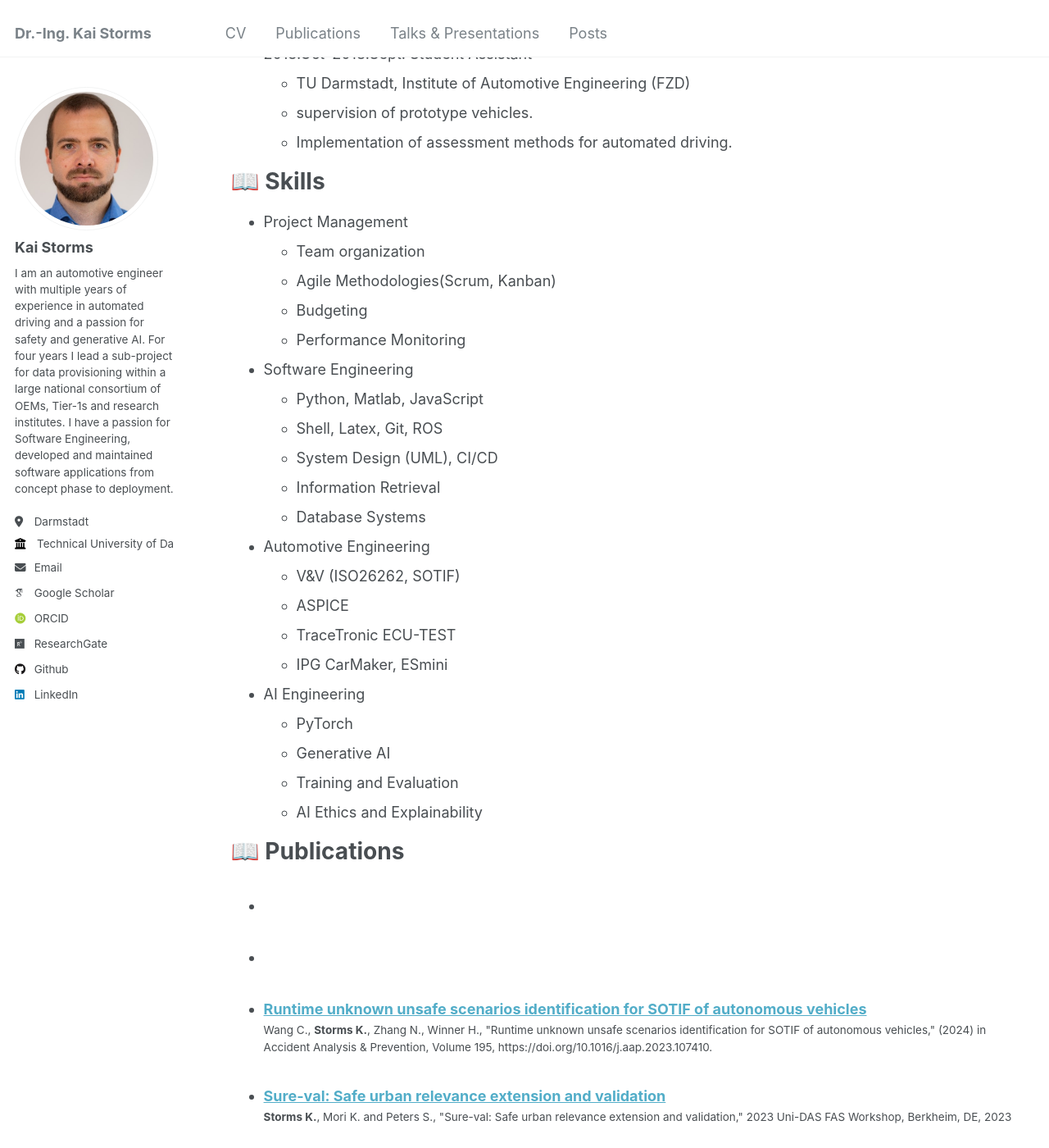
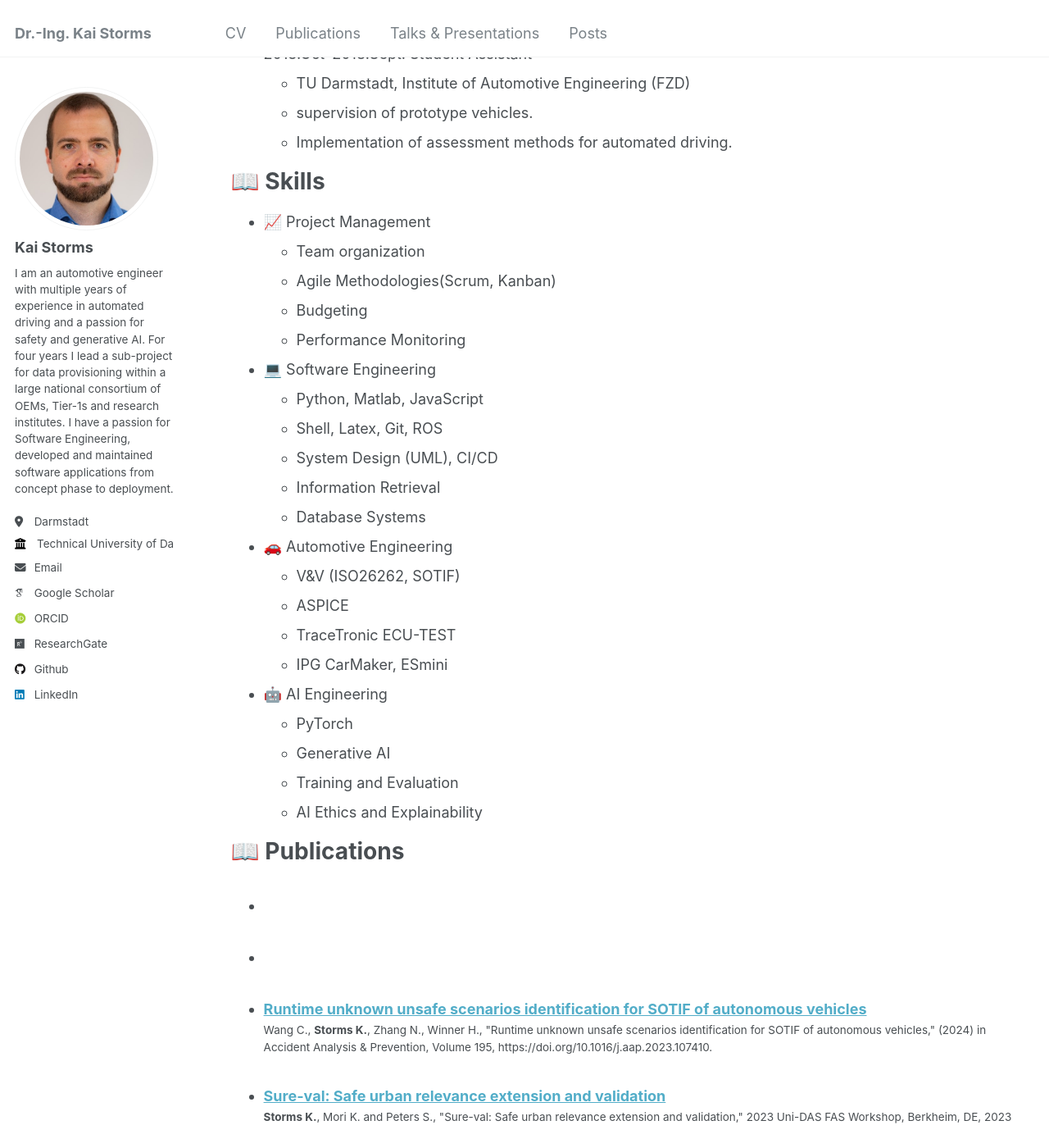
Before and after one commit to kai-storms/kai-storms.github.io, a Jekyll site: the page built from _pages/cv.md, in a window 1280 px wide and 1400 px high, scrolled down 965 px. Shown: the whole window at 82% size. Built offline with Jekyll 4.4.1, drawn with Linux system fonts in a browser that asks for light colours; some web fonts are replaced.

Commit message:
update cv

```diff
--- a/_pages/cv.md
+++ b/_pages/cv.md
@@ -45,23 +45,23 @@ redirect_from:
 
 📖 Skills
 ======
-* Project Management
+* 📈 Project Management
   * Team organization
   * Agile Methodologies(Scrum, Kanban)
   * Budgeting
   * Performance Monitoring
-* Software Engineering
+* 💻 Software Engineering
   * Python, Matlab, JavaScript
   * Shell, Latex, Git, ROS
   * System Design (UML), CI/CD
   * Information Retrieval
   * Database Systems
-* Automotive Engineering
+* 🚗 Automotive Engineering
   * V&V (ISO26262, SOTIF)
   * ASPICE
   * TraceTronic ECU-TEST
   * IPG CarMaker, ESmini
-* AI Engineering
+* 🤖 AI Engineering
   * PyTorch
   * Generative AI
   * Training and Evaluation
```
